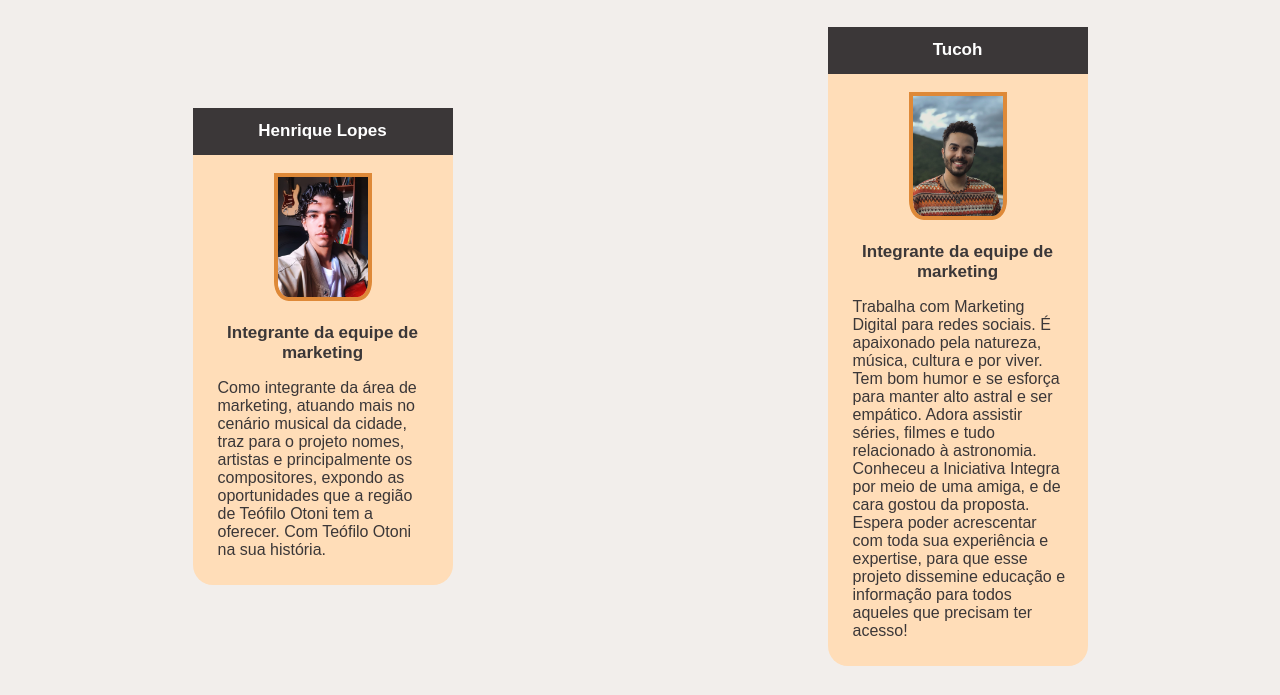
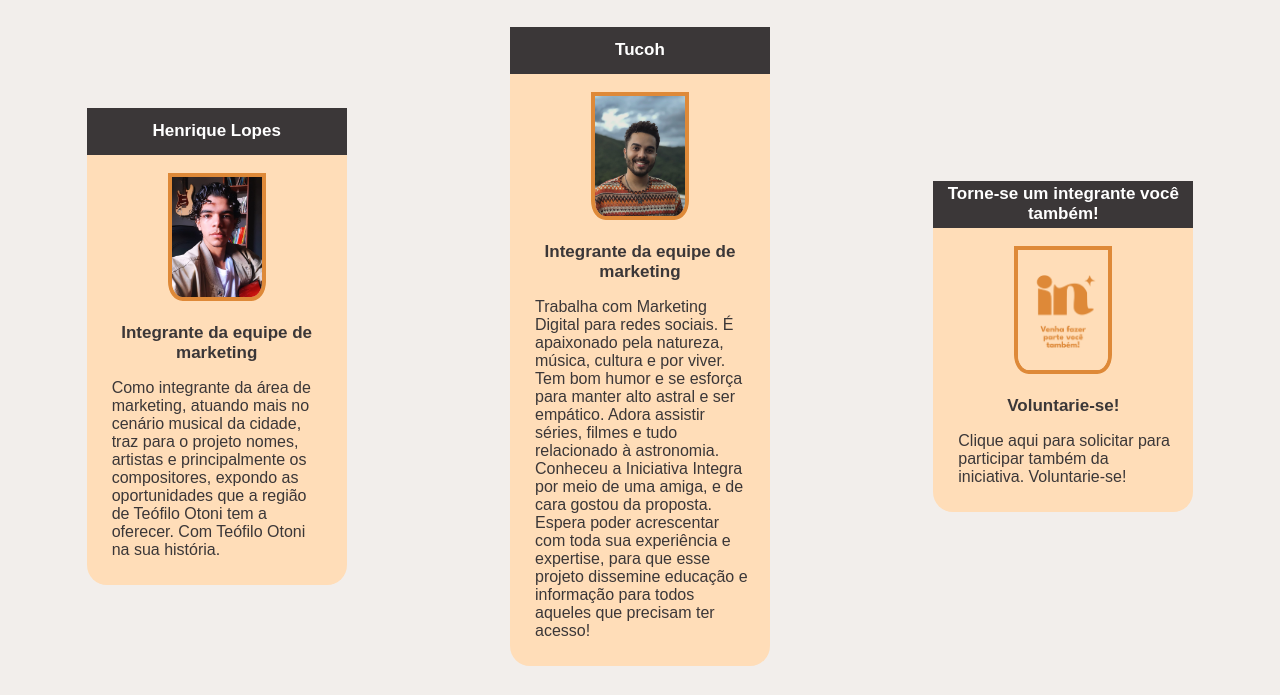
Before and after one commit to iniciativaintegra/site, a plain HTML site: page conhecaaequipe.html in a window 1280 px wide. Shown: the part 1770-2465 px from the top of the page. Drawn offline with Linux system fonts and the light colour scheme.

Commit message:
inclusao de div para chamado para se voluntariar em conhecaaequipe.html

```diff
--- a/conhecaaequipe.html
+++ b/conhecaaequipe.html
@@ -181,15 +181,18 @@
                             Conheceu a Iniciativa Integra por meio de uma amiga, e de cara gostou da proposta. Espera poder acrescentar com toda sua experiência e expertise, para que esse projeto dissemine educação e informação para todos aqueles que precisam ter acesso!</p></div>
                     </div>
                 </div>
-<!--
+
+                <a href="voluntariese.html">
                 <div class="integrante">
-                    <div class="nome"><h3>Nome</h3></div>
+                    <div class="nome"><h3> Torne-se um integrante você também! </h3></div>
                     <div class="conteudo"><br>
-                        <div class="img"><img src="img/profile.png" alt="" height="120px"></div>
-                        <div class="funcao"><h3>Função</h3></div>
-                        <div class="bio"><p>biografia ou algo que queira compartilhar</p></div>
+                        <div class="img"><img src="img/voluntariese.png" alt="" height="120px"></div><br>
+                        <div class="funcao"><h3>Voluntarie-se!</h3></div>
+                        <div class="bio"><p>Clique aqui para solicitar para participar também da iniciativa. Voluntarie-se!</p></div>
                     </div>
-                </div>-->
+                </div>
+            </a>
+
             </div>
 
         </section>
```
Also changed, not shown: img/voluntariese.png (added).
